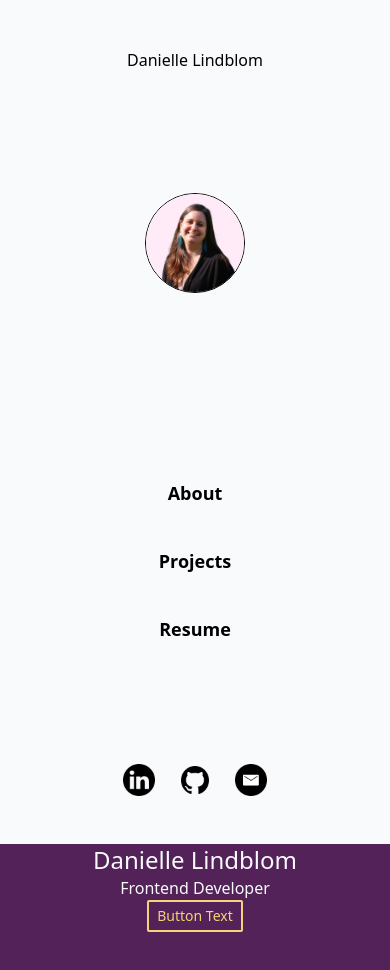
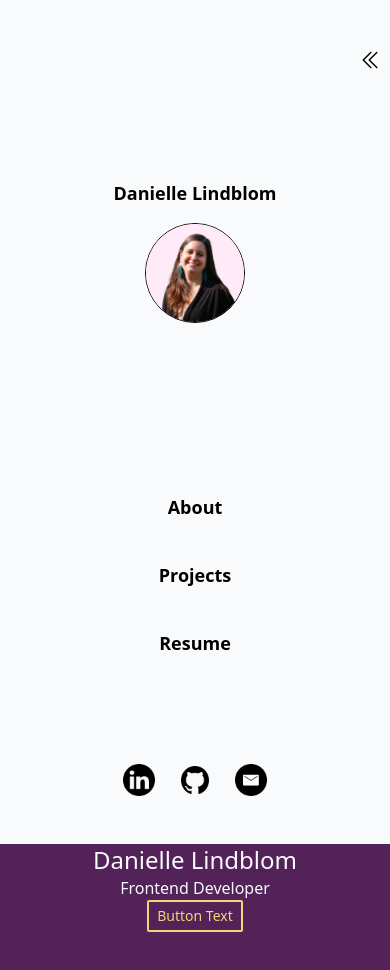
Before and after one commit to Danielle254/portfolio3, a Next.js app: page / in a window 390 px wide. Shown: the top 970 px of the page. Built offline with nearby package versions, Linux system fonts and the light colour scheme.

Commit message:
feat: add close button for mobile nav

```diff
--- a/src/components/Sidebar.tsx
+++ b/src/components/Sidebar.tsx
@@ -5,15 +5,23 @@ import profile from '../assets/profile.jpeg'
 import Image from 'next/image'
 
 export default function Sidebar() {
+
   return (
-    <div className='bg-gray-50 col-span-1 h-screen flex flex-col justify-between py-12 items-center'>
-      <h1>Danielle Lindblom</h1>
+    <div className='bg-gray-50 lg-col-span-1 h-screen flex flex-col justify-between py-12 items-center'>
+      <button className='self-end mr-2 lg:hidden'>
+        <svg xmlns="http://www.w3.org/2000/svg" fill="none" viewBox="0 0 24 24" strokeWidth={1.5} stroke="currentColor" className="size-6">
+          <path strokeLinecap="round" strokeLinejoin="round" d="m18.75 4.5-7.5 7.5 7.5 7.5m-6-15L5.25 12l7.5 7.5" />
+        </svg>
+      </button>
+      <div className='flex flex-col gap-4 items-center'>
+        <h1 className='text-lg font-bold'>Danielle Lindblom</h1>
         <Image
         src={profile}
         alt='Danielle Lindblom profile picture'
         style={{borderRadius: '50%', border: '1px solid black'}}
         height={100}
         />
+      </div>
       <Nav />
       <Social />
     </div>
```
Lines whose indentation alone changed are shown as unchanged.
